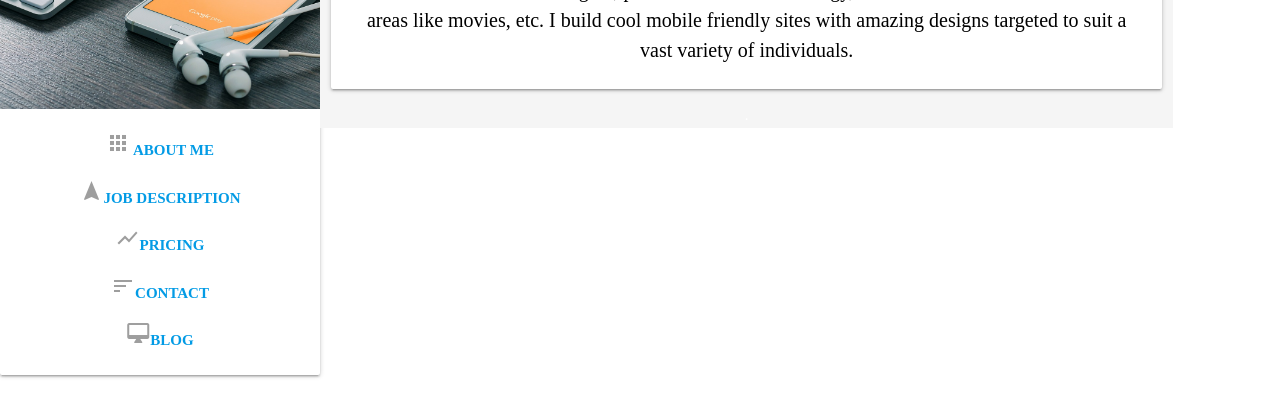
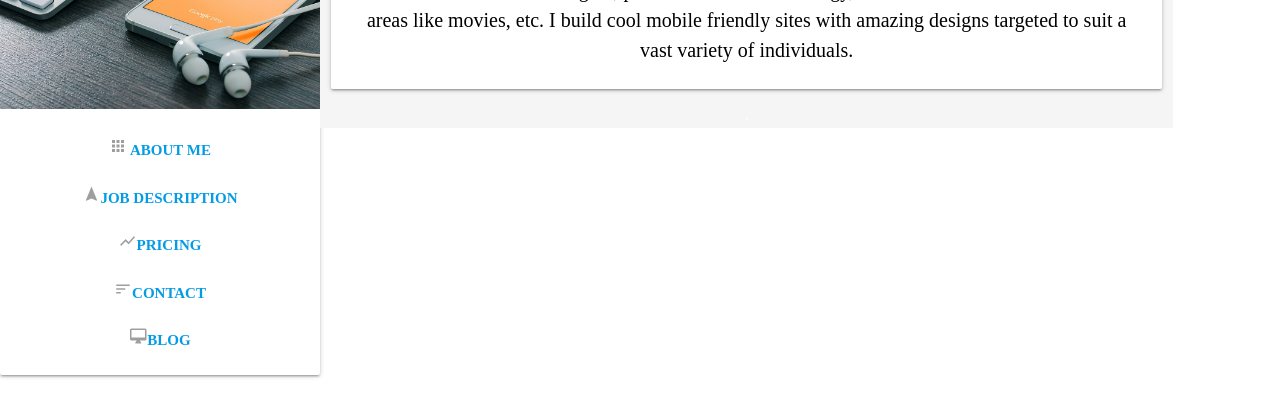
Before and after one commit to Chiagozielam/Chiagozielam.github.io, a plain HTML site: page index.html in a window 1280 px wide. Shown: the part 2042-2437 px from the top of the page. Drawn offline with nearby package versions, Linux system fonts and the light colour scheme; a web font is replaced by a local one.

Commit message:
Add files via upload

```diff
--- a/index.html
+++ b/index.html
@@ -128,19 +128,19 @@
                 <img src="images/ipad.jpg" alt="" class="responsive-img mobile-img"  >
                 <ul class="tab-keys">
                     <li>
-                        <h6><a href="#about-me-box" class="" id="about-me-link"><i class="material-icons grey-text">apps</i> ABOUT ME</a></h6>
+                        <h6><a href="#about-me-box" class="" id="about-me-link"><i class="material-icons grey-text tabIcons">apps</i> ABOUT ME</a></h6>
                     </li>
                     <li>
-                        <h6><a href="#job-description-content" class="" id="job-description-link"><i class="material-icons grey-text">navigation</i>JOB DESCRIPTION</a></h6>
+                        <h6><a href="#job-description-content" class="" id="job-description-link"><i class="material-icons grey-text tabIcons">navigation</i>JOB DESCRIPTION</a></h6>
                     </li>
                     <li>
-                        <h6><a href="#pricing-content" id="pricing-link"><i class="material-icons grey-text">show_chart</i>PRICING</a></h6>
+                        <h6><a href="#pricing-content" id="pricing-link"><i class="material-icons grey-text tabIcons">show_chart</i>PRICING</a></h6>
                     </li>
                     <li>
-                        <h6><a href="#contact-content" id="contact-link"><i class="material-icons grey-text">sort</i>CONTACT</a></h6>
+                        <h6><a href="#contact-content" id="contact-link"><i class="material-icons grey-text tabIcons">sort</i>CONTACT</a></h6>
                     </li>
                     <li>
-                        <h6><a href="blog.html"><i class="material-icons grey-text">desktop_mac</i>BLOG</a></h6>
+                        <h6><a href="blog.html"><i class="material-icons grey-text tabIcons">desktop_mac</i>BLOG</a></h6>
                     </li>
                 </ul>
             </div>
--- a/temp-style.css
+++ b/temp-style.css
@@ -268,6 +268,9 @@ h5{
     color: white;
     transition: all 1s;
 }
+.tabIcons{
+    font-size: 18px!important;
+}
 
 #shift{
     margin-left: 14%;
```
